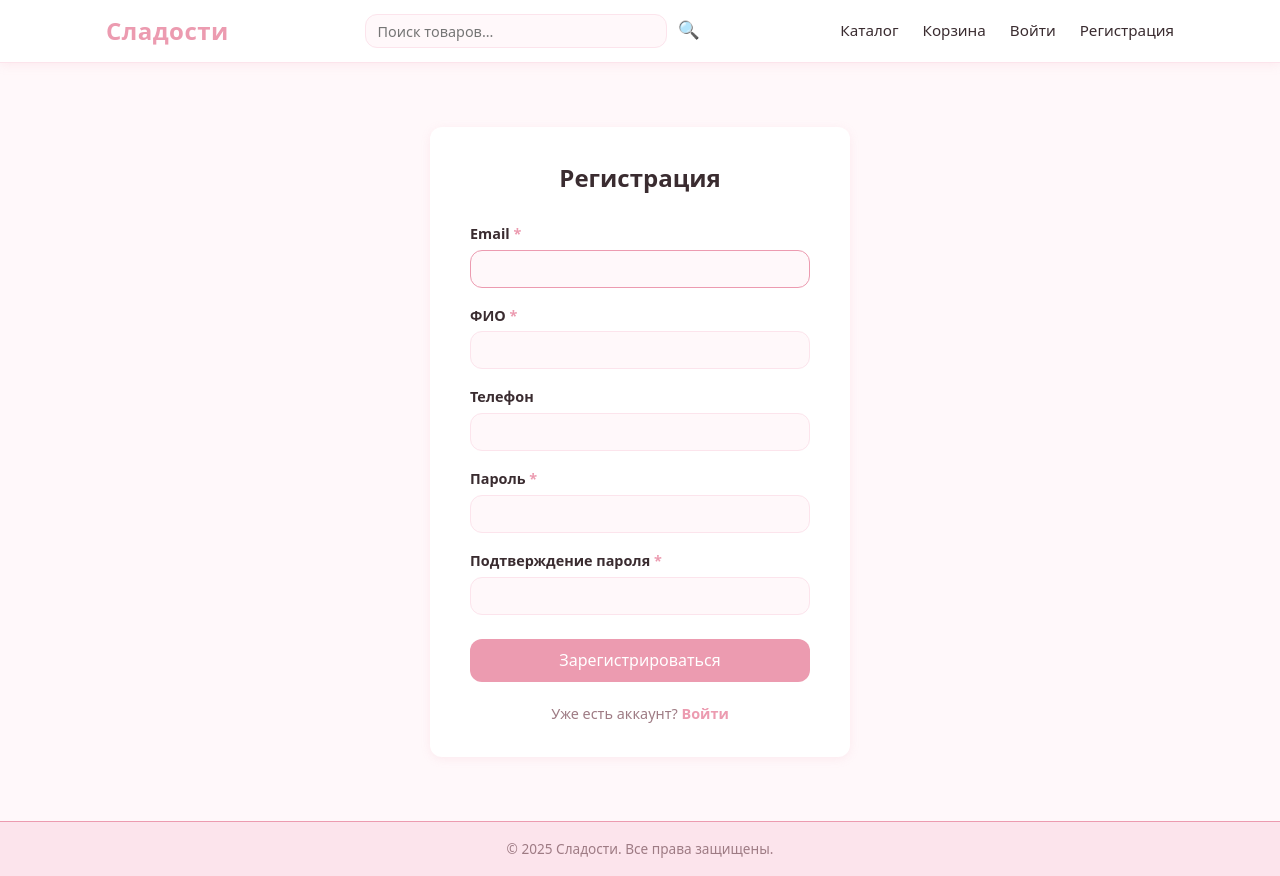
After one commit to Hanabiiiko/confectionery-shop-django, a Django app: page /accounts/register/ in a window 1280 px wide. The commit adds this page. Run offline with Django 5.2, Linux system fonts and the light colour scheme.

Commit message:
регистрация, логин, выход, Личный кабинет, редактирование профиля

```diff
--- /dev/null
+++ b/accounts/forms.py
@@ -0,0 +1,60 @@
+from django import forms
+from django.contrib.auth.forms import AuthenticationForm, UserCreationForm
+
+from .models import User
+
+
+class RegisterForm(UserCreationForm):
+    full_name = forms.CharField(
+        label='ФИО',
+        max_length=255,
+        required=True,
+        widget=forms.TextInput(attrs={'autocomplete': 'name'}),
+    )
+    phone = forms.CharField(
+        label='Телефон',
+        max_length=20,
+        required=False,
+        widget=forms.TextInput(attrs={'autocomplete': 'tel'}),
+    )
+
+    class Meta:
+        model = User
+        fields = ('email', 'full_name', 'phone', 'password1', 'password2')
+        widgets = {
+            'email': forms.EmailInput(attrs={'autocomplete': 'email'}),
+        }
+
+    def __init__(self, *args, **kwargs):
+        super().__init__(*args, **kwargs)
+        self.fields['password1'].help_text = ''
+
+    def save(self, commit=True):
+        user = super().save(commit=False)
+        user.full_name = self.cleaned_data['full_name']
+        user.phone = self.cleaned_data.get('phone', '')
+        if commit:
+            user.save()
+        return user
+
+
+class LoginForm(AuthenticationForm):
+    def __init__(self, *args, **kwargs):
+        super().__init__(*args, **kwargs)
+        self.fields['username'].widget = forms.EmailInput(
+            attrs={'autocomplete': 'email'}
+        )
+
+
+class ProfileForm(forms.ModelForm):
+    class Meta:
+        model = User
+        fields = ('full_name', 'phone')
+        widgets = {
+            'full_name': forms.TextInput(attrs={'autocomplete': 'name'}),
+            'phone':     forms.TextInput(attrs={'autocomplete': 'tel'}),
+        }
+        labels = {
+            'full_name': 'ФИО',
+            'phone':     'Телефон',
+        }
--- /dev/null
+++ b/accounts/urls.py
@@ -0,0 +1,12 @@
+from django.urls import path
+
+from . import views
+
+app_name = 'accounts'
+
+urlpatterns = [
+    path('register/', views.register_view,             name='register'),
+    path('login/',    views.UserLoginView.as_view(),    name='login'),
+    path('logout/',   views.UserLogoutView.as_view(),   name='logout'),
+    path('profile/',  views.profile_view,               name='profile'),
+]
--- a/accounts/views.py
+++ b/accounts/views.py
@@ -1,3 +1,44 @@
-from django.shortcuts import render
+from django.contrib import messages
+from django.contrib.auth import login
+from django.contrib.auth.decorators import login_required
+from django.contrib.auth.views import LoginView, LogoutView
+from django.shortcuts import redirect, render
 
-# Create your views here.
+from .forms import LoginForm, ProfileForm, RegisterForm
+
+
+def register_view(request):
+    if request.user.is_authenticated:
+        return redirect('home')
+    if request.method == 'POST':
+        form = RegisterForm(request.POST)
+        if form.is_valid():
+            user = form.save()
+            login(request, user)
+            return redirect('home')
+    else:
+        form = RegisterForm()
+    return render(request, 'accounts/register.html', {'form': form})
+
+
+class UserLoginView(LoginView):
+    template_name = 'accounts/login.html'
+    authentication_form = LoginForm
+    redirect_authenticated_user = True
+
+
+class UserLogoutView(LogoutView):
+    pass
+
+
+@login_required
+def profile_view(request):
+    if request.method == 'POST':
+        form = ProfileForm(request.POST, instance=request.user)
+        if form.is_valid():
+            form.save()
+            messages.success(request, 'Данные сохранены.')
+            return redirect('accounts:profile')
+    else:
+        form = ProfileForm(instance=request.user)
+    return render(request, 'accounts/profile.html', {'form': form})
--- a/config/settings.py
+++ b/config/settings.py
@@ -23,6 +23,10 @@ INSTALLED_APPS = [
 ]
 
 AUTH_USER_MODEL = 'accounts.User'
+
+LOGIN_URL = '/accounts/login/'
+LOGIN_REDIRECT_URL = '/'
+LOGOUT_REDIRECT_URL = '/'
 
 MIDDLEWARE = [
     'django.middleware.security.SecurityMiddleware',
--- a/config/urls.py
+++ b/config/urls.py
@@ -8,6 +8,7 @@ from shop.views import HomeView
 urlpatterns = [
     path('', HomeView.as_view(), name='home'),
     path('shop/', include('shop.urls')),
+    path('accounts/', include('accounts.urls')),
     path('admin/', admin.site.urls),
 ]
 
--- a/static/css/styles.css
+++ b/static/css/styles.css
@@ -641,3 +641,170 @@ footer {
         grid-template-columns: repeat(2, 1fr);
     }
 }
+
+.auth-wrapper {
+    display: flex;
+    justify-content: center;
+    padding-block: 2rem;
+}
+
+.auth-card {
+    background-color: var(--color-white);
+    border-radius: var(--radius);
+    box-shadow: var(--shadow);
+    padding: 2rem 2.5rem;
+    width: 100%;
+    max-width: 420px;
+}
+
+.auth-title {
+    font-size: 1.5rem;
+    color: var(--color-text);
+    margin-bottom: 1.5rem;
+    text-align: center;
+}
+
+.form-group {
+    display: flex;
+    flex-direction: column;
+    gap: 0.3rem;
+    margin-bottom: 1rem;
+}
+
+.form-label {
+    font-size: 0.9rem;
+    font-weight: 600;
+    color: var(--color-text);
+}
+
+.form-required {
+    color: var(--color-accent);
+}
+
+.auth-card input[type="email"],
+.auth-card input[type="text"],
+.auth-card input[type="password"],
+.auth-card input[type="tel"] {
+    width: 100%;
+    padding: 0.5rem 0.75rem;
+    border: 1.5px solid var(--color-soft);
+    border-radius: var(--radius);
+    font-size: 0.95rem;
+    font-family: inherit;
+    color: var(--color-text);
+    background-color: var(--color-bg);
+    outline: none;
+}
+
+.auth-card input:focus {
+    border-color: var(--color-accent);
+}
+
+.form-group--error input {
+    border-color: #e57373;
+}
+
+.form-error {
+    font-size: 0.82rem;
+    color: #c62828;
+}
+
+.auth-submit {
+    width: 100%;
+    margin-top: 0.5rem;
+    padding: 0.65rem;
+    font-size: 1rem;
+}
+
+.auth-alt {
+    text-align: center;
+    margin-top: 1.25rem;
+    font-size: 0.9rem;
+    color: var(--color-muted);
+}
+
+.auth-alt a {
+    color: var(--color-accent);
+    text-decoration: none;
+    font-weight: 600;
+}
+
+.auth-alt a:hover {
+    text-decoration: underline;
+}
+
+.btn-nav-logout {
+    background: none;
+    border: none;
+    cursor: pointer;
+    font-size: 0.95rem;
+    font-family: inherit;
+    color: var(--color-text);
+    padding: 0.25rem 0;
+    border-bottom: 2px solid transparent;
+    line-height: inherit;
+}
+
+.btn-nav-logout:hover {
+    color: var(--color-accent);
+    border-bottom-color: var(--color-accent);
+}
+
+.profile-wrapper {
+    display: flex;
+    flex-direction: column;
+    gap: 1.5rem;
+    max-width: 560px;
+    margin: 0 auto;
+    padding-block: 2rem;
+}
+
+.profile-card {
+    background-color: var(--color-white);
+    border-radius: var(--radius);
+    box-shadow: var(--shadow);
+    padding: 2rem 2.5rem;
+}
+
+.profile-card h2 {
+    font-size: 1.2rem;
+    margin-bottom: 1.25rem;
+    color: var(--color-text);
+}
+
+.profile-info {
+    margin-bottom: 1.25rem;
+}
+
+.profile-info__label {
+    font-size: 0.85rem;
+    color: var(--color-muted);
+}
+
+.profile-info__value {
+    font-size: 1rem;
+    color: var(--color-text);
+    margin-top: 0.15rem;
+}
+
+.profile-card input[type="text"],
+.profile-card input[type="tel"] {
+    width: 100%;
+    padding: 0.5rem 0.75rem;
+    border: 1.5px solid var(--color-soft);
+    border-radius: var(--radius);
+    font-size: 0.95rem;
+    font-family: inherit;
+    color: var(--color-text);
+    background-color: var(--color-bg);
+    outline: none;
+}
+
+.profile-card input:focus {
+    border-color: var(--color-accent);
+}
+
+.profile-orders-placeholder {
+    color: var(--color-muted);
+    font-size: 0.95rem;
+}
--- /dev/null
+++ b/templates/accounts/register.html
@@ -0,0 +1,33 @@
+{% extends "base.html" %}
+
+{% block title %}Регистрация — Сладости{% endblock %}
+
+{% block content %}
+<div class="auth-wrapper">
+    <div class="auth-card">
+        <h1 class="auth-title">Регистрация</h1>
+
+        <form method="post" novalidate>
+            {% csrf_token %}
+
+            {% for field in form %}
+            <div class="form-group {% if field.errors %}form-group--error{% endif %}">
+                <label class="form-label" for="{{ field.id_for_label }}">
+                    {{ field.label }}{% if field.field.required %} <span class="form-required">*</span>{% endif %}
+                </label>
+                {{ field }}
+                {% for error in field.errors %}
+                    <span class="form-error">{{ error }}</span>
+                {% endfor %}
+            </div>
+            {% endfor %}
+
+            <button type="submit" class="btn btn-primary auth-submit">Зарегистрироваться</button>
+        </form>
+
+        <p class="auth-alt">
+            Уже есть аккаунт? <a href="{% url 'accounts:login' %}">Войти</a>
+        </p>
+    </div>
+</div>
+{% endblock %}
--- a/templates/base.html
+++ b/templates/base.html
@@ -23,8 +23,13 @@
             <a href="/cart/">Корзина</a>
             {% if user.is_authenticated %}
                 <a href="/accounts/profile/">Профиль</a>
+                <form method="post" action="{% url 'accounts:logout' %}" style="margin:0">
+                    {% csrf_token %}
+                    <button type="submit" class="btn-nav-logout">Выйти</button>
+                </form>
             {% else %}
-                <a href="/accounts/login/">Войти</a>
+                <a href="{% url 'accounts:login' %}">Войти</a>
+                <a href="{% url 'accounts:register' %}">Регистрация</a>
             {% endif %}
         </nav>
     </div>
```
Also changed, not shown: templates/accounts/login.html (added, +39 -0 lines), templates/accounts/profile.html (added, +39 -0 lines).
